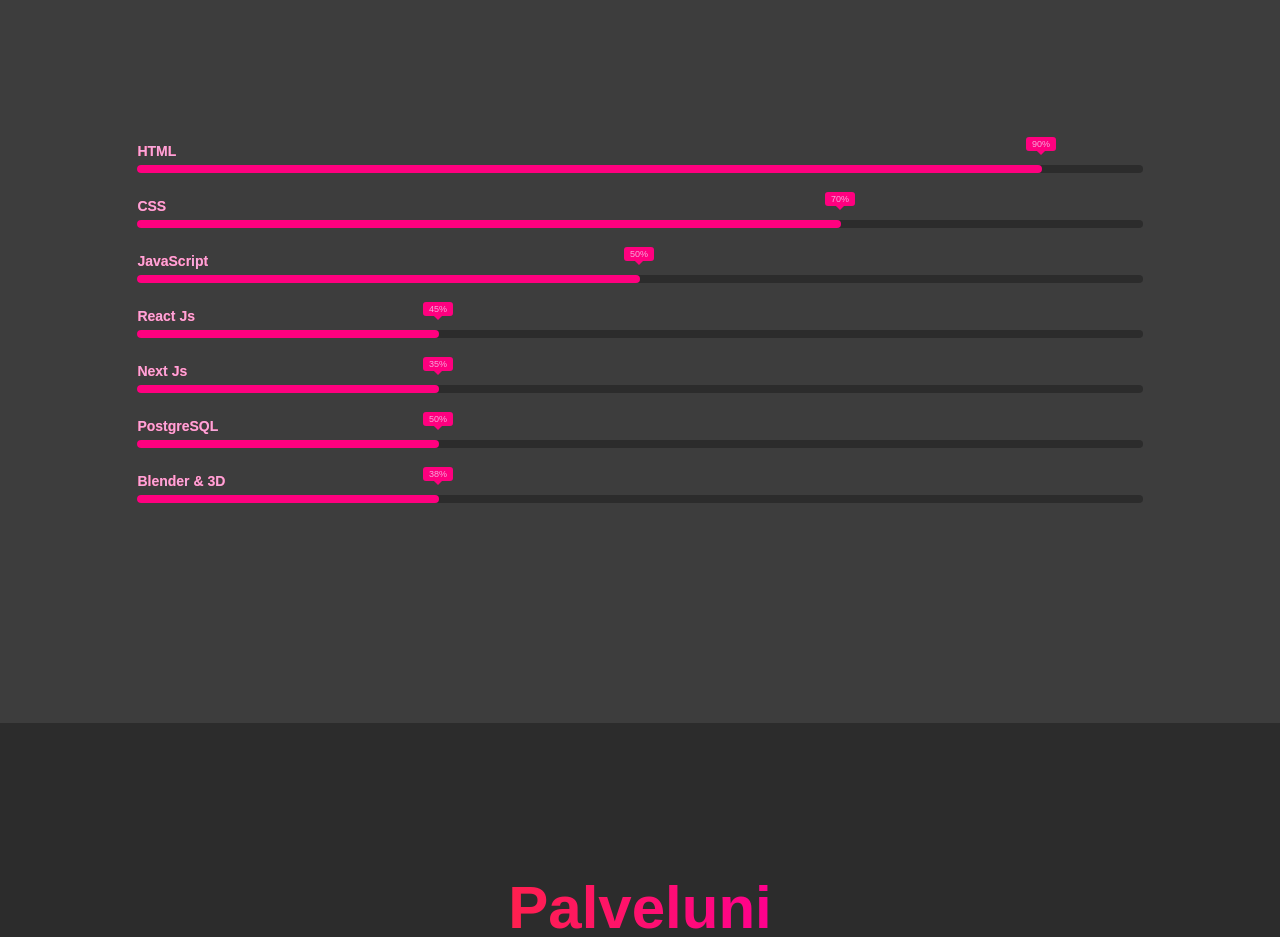
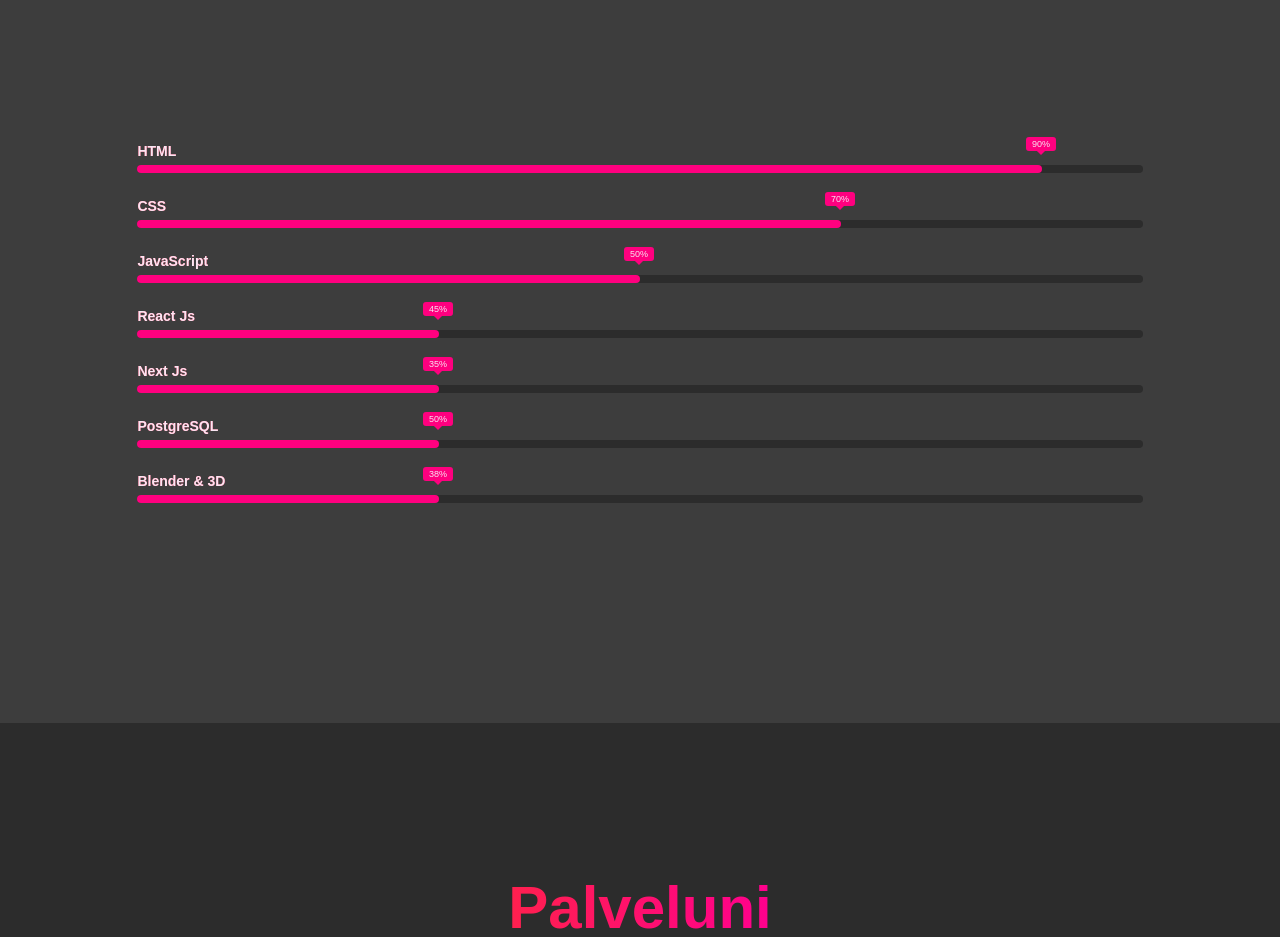
Before and after one commit to hennahoo/H---H-Portfolio-version-2, a plain HTML site: page index.html in a window 1280 px wide. Shown: the part 880-1817 px from the top of the page. Drawn offline with nearby package versions, Linux system fonts and the light colour scheme.

Commit message:
Update style.css

```diff
--- a/style.css
+++ b/style.css
@@ -17,7 +17,7 @@
 
     --bg-color: #2c2c2c; /* Darker grey */
     --second-bg-color: #3d3d3d; /* Medium grey */
-    --text-color: #f5a9dc; /* Light grey */
+    --text-color: #f8e6f2; /* Light grey */
     --main-color: #ff007f; /* Vibrant pink */
     --link-color: #007ACC; /* Blue color for text links */
 }
```
